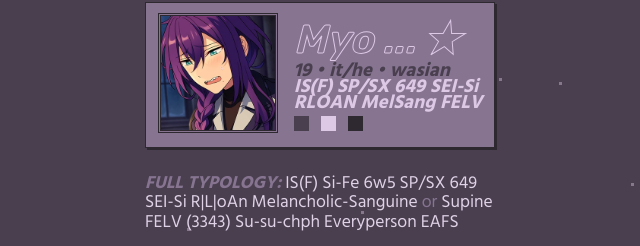
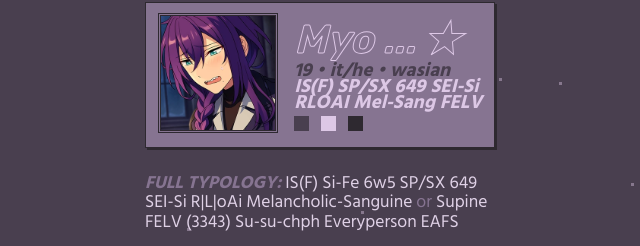
Before and after one commit to timidphantom/timidphantom.github.io, a plain HTML site: page index.html in a window 1280 px wide. Both pictures are taken after a click on the element 621 px from the left and 435 px from the top of the page. Shown: the part 122-368 px from the top of the page, 320-960 px from the left. Drawn offline with nearby package versions, Linux system fonts and the light colour scheme.

Commit message:
Update index.html

```diff
--- a/index.html
+++ b/index.html
@@ -20,14 +20,14 @@
                 <h1>Myo ... &#9733;</h1>
                 <p class="dark-text bold-italic">19 • it/he • wasian</p>
                 <p class="bold-italic">IS(F) SP/SX <span data-tippy-content="sp6w5, so4w5, sx9w1. Totally meaningless...">649</span> <span data-tippy-content="No sociotype really fits though...">SEI-Si</span></p>
-                <p class="bold-italic">RLOAN MelSang <span data-tippy-content="Rigid F, Process E, Weak L, Weak V">FELV</span></p>
+                <p class="bold-italic">RLOAI Mel-Sang <span data-tippy-content="Rigid F, Process E, Weak L, Weak V">FELV</span></p>
                 <span id="about-toggle" class="dark-bg nav-button"></span>
                 <span id="onions-toggle" class="light-bg nav-button"></span>
                 <span id="contact-toggle" class="darkest-bg nav-button"></span>
             </div>
         </div>
 
-        <div class="section about" id="about"><p><span id="typology-label" class="main-text bold-italic">FULL TYPOLOGY:</span> IS(F) Si-Fe 6w5 SP/SX 649 SEI-Si R|L|oAn Melancholic-Sanguine <span class="main-text">or</span> Supine FELV (3343) Su-su-chph Everyperson EAFS</span></p>
+        <div class="section about" id="about"><p><span id="typology-label" class="main-text bold-italic">FULL TYPOLOGY:</span> IS(F) Si-Fe 6w5 SP/SX 649 SEI-Si R|L|oAi Melancholic-Sanguine <span class="main-text">or</span> Supine FELV (3343) Su-su-chph Everyperson EAFS</span></p>
         <br>
         <p>Hello! I'm Leon, but you can call me Myo, or really, anything you desire... ^_^ You might know me as PDB user <a href="https://www.personality-database.com/user/372182">mayoi</a> as well. I'm mostly interested in Enstars, so I primarily write arguments for it. I'm a RyuseitaiP and AlkureiP. I also enjoy Splatoon, Project Sekai, MILGRAM, and Free!, so you might find me on those pages as well.</p>
         <br>
```
